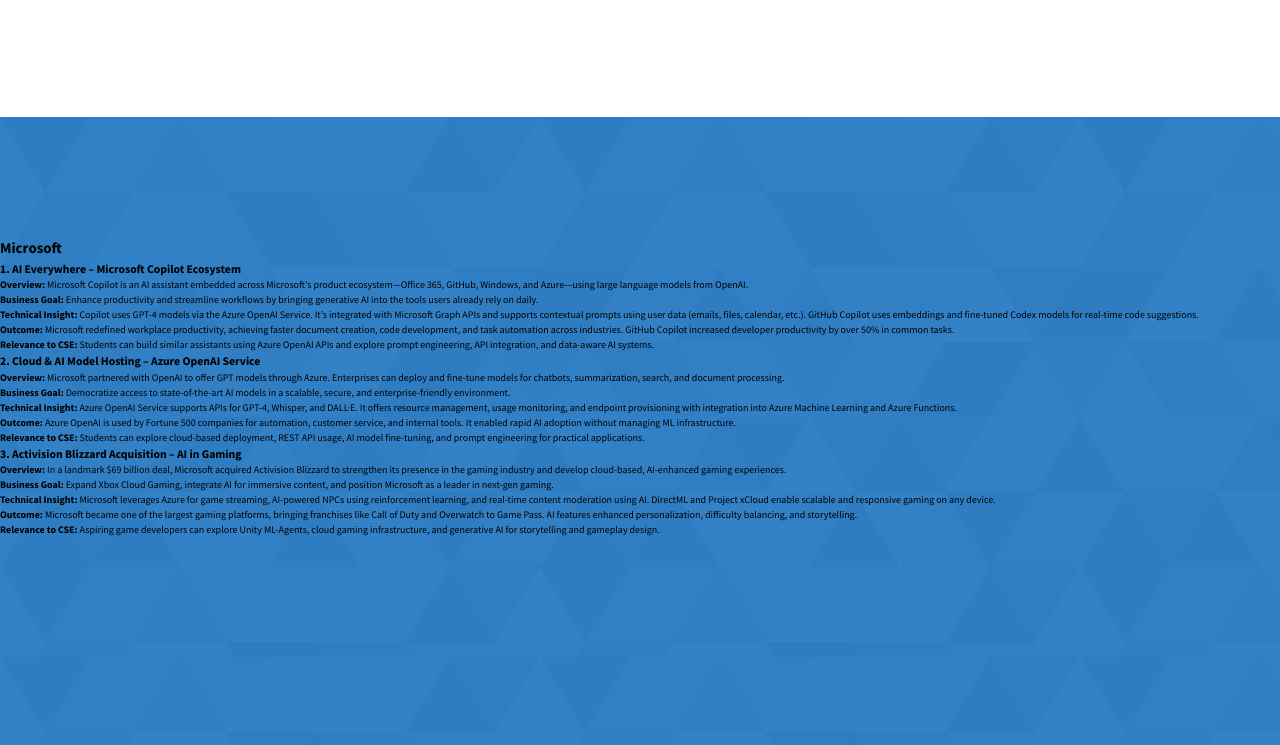
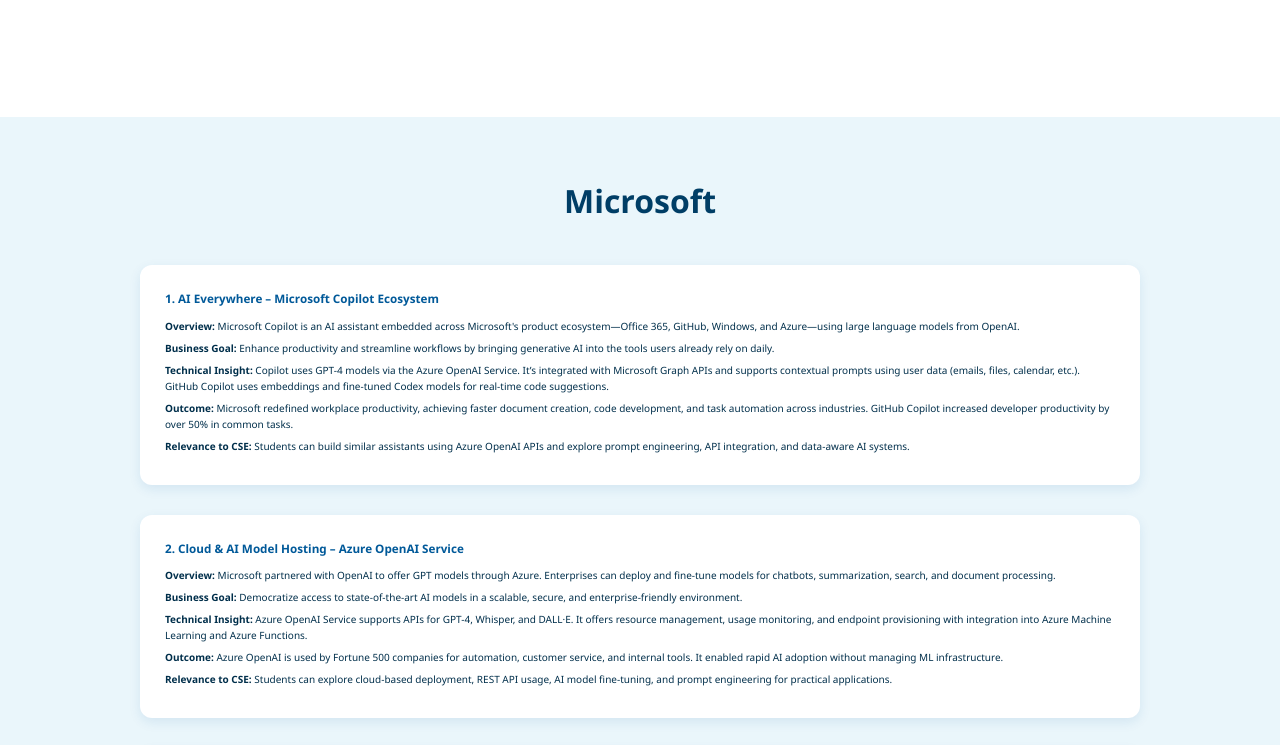
Before and after one commit to AdavayyaMC/adavayyamc.github.io, a website: page index.html in a window 1280 px wide. Shown: the part 3777-4522 px from the top of the page. Drawn offline with Linux system fonts and the light colour scheme.

Commit message:
Update style.css

```diff
--- a/css/style.css
+++ b/css/style.css
@@ -702,3 +702,53 @@
   to {
     opacity: 0;
     top: 27px; } }
+
+
+    /* General section styling */
+#casestudy {
+  background: #eaf6fb; /* soft light blue background */
+  padding: 60px 20px;
+  color: #002f4b; /* dark slate text */
+  font-family: 'Segoe UI', sans-serif;
+}
+
+/* Container */
+#casestudy .container {
+  max-width: 1000px;
+  margin: auto;
+}
+
+/* Section Title */
+#casestudy .section-title {
+  text-align: center;
+  font-size: 32px;
+  font-weight: bold;
+  margin-bottom: 40px;
+  color: #003e66;
+}
+
+/* Individual case study card */
+.case-card {
+  background: #ffffff;
+  padding: 25px;
+  margin-bottom: 30px;
+  border-radius: 12px;
+  box-shadow: 0 4px 12px rgba(0, 87, 158, 0.1);
+  transition: transform 0.2s ease;
+}
+
+.case-card:hover {
+  transform: translateY(-5px);
+}
+
+/* Heading inside case */
+.case-card h3 {
+  color: #005999;
+  margin-bottom: 10px;
+}
+
+/* Paragraphs inside case */
+.case-card p {
+  margin: 6px 0;
+  line-height: 1.6;
+}
```
